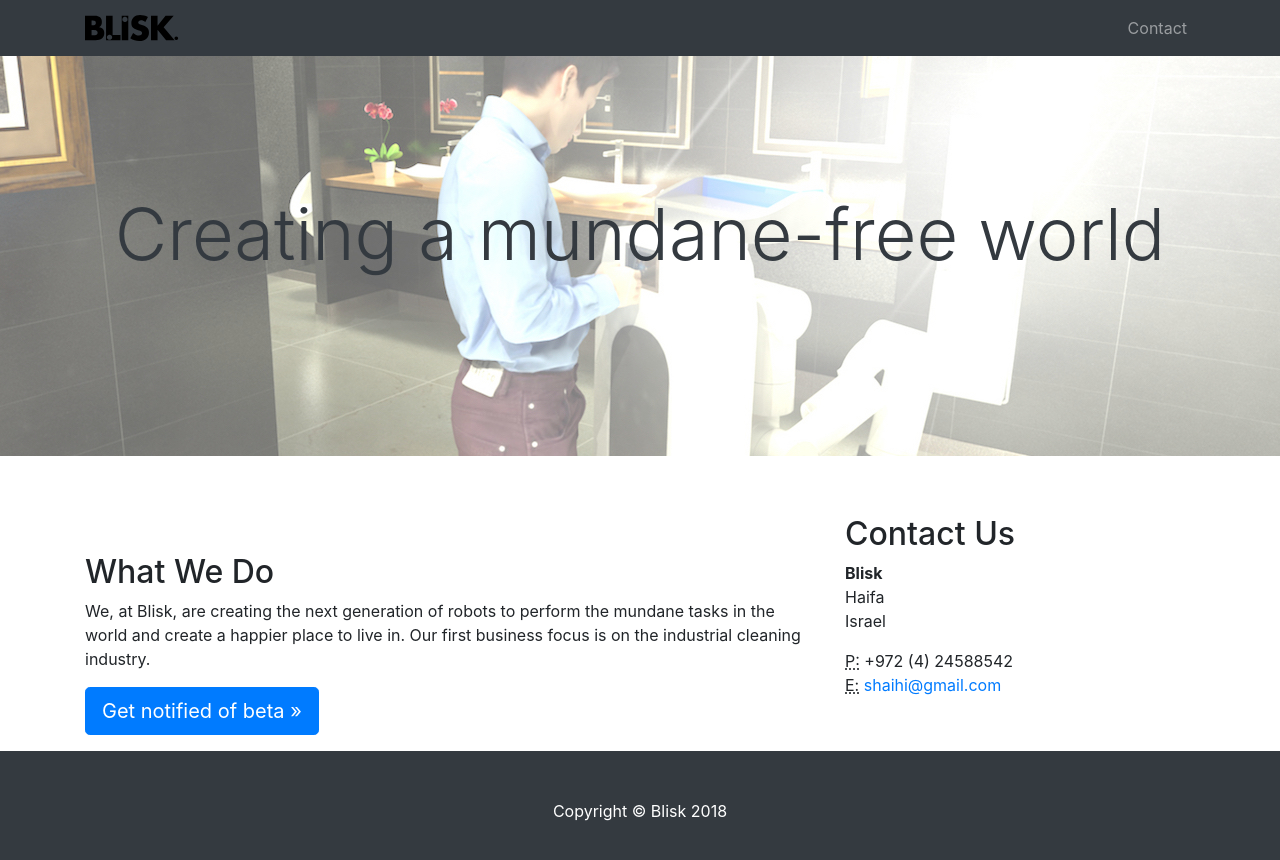
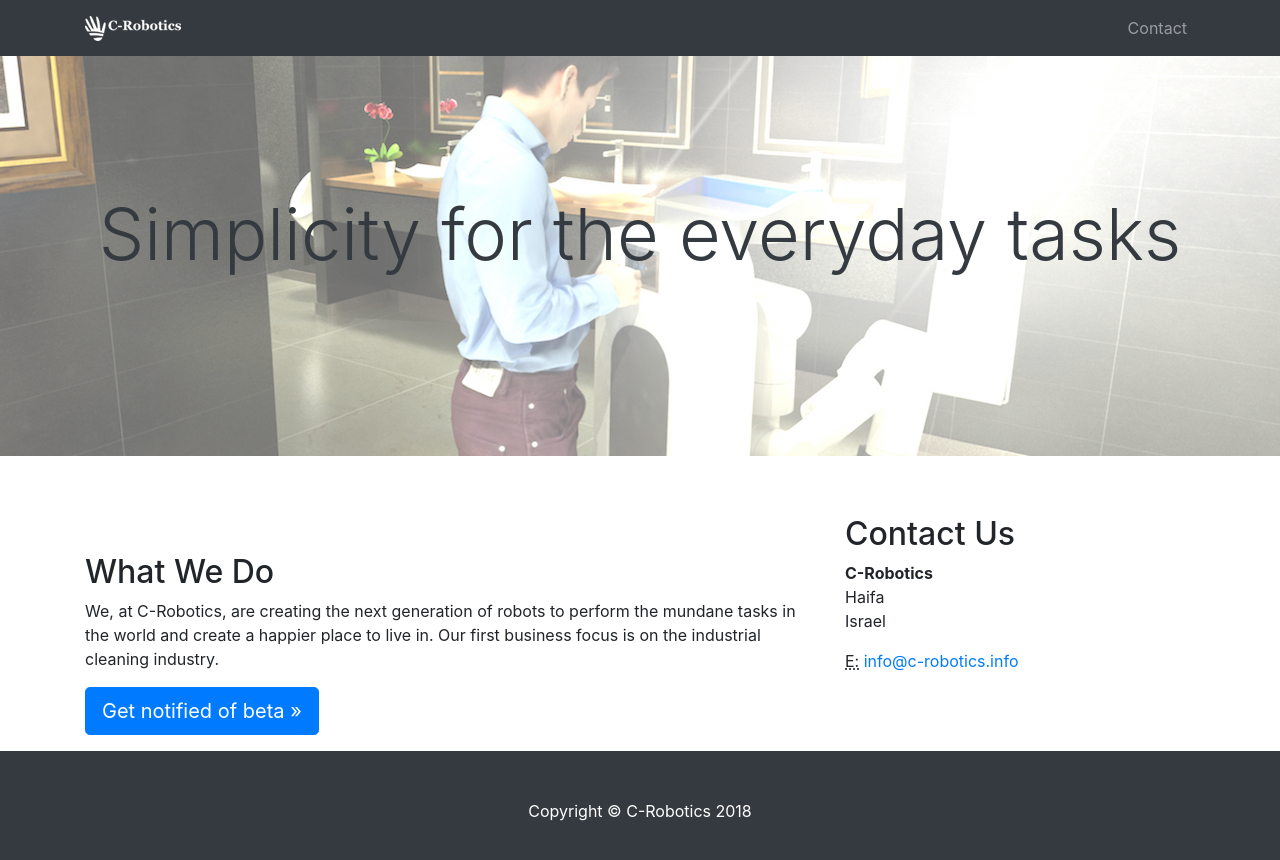
Before and after one commit to UD123/shaihi.github.io, a website: page index.html in a window 1280 px wide. Drawn offline with Linux system fonts and the light colour scheme.

Commit message:
update to live website

```diff
--- a/index.html
+++ b/index.html
@@ -23,7 +23,7 @@
     <!-- Navigation -->
     <nav class="navbar navbar-expand-lg navbar-dark bg-dark fixed-top">
       <div class="container">
-        <a class="navbar-left" href="#"><img src="images/blisk-logo_v2-small.svg"></a>
+        <a class="navbar-left" href="#"><img src="images/C-Robotics-Logo-small-white.png"></a>
         <button class="navbar-toggler" type="button" data-toggle="collapse" data-target="#navbarResponsive" aria-controls="navbarResponsive" aria-expanded="false" aria-label="Toggle navigation">
           <span class="navbar-toggler-icon"></span>
         </button>
@@ -42,7 +42,7 @@
       <div class="container">
         <div class="row">
           <div class="col-lg-12">
-            <h1 class="display-3 text-center text-dark mt-4">Creating a mundane-free world</h1>
+            <h1 class="display-3 text-center text-dark mt-4">Simplicity for the everyday tasks</h1>
           </div>
         </div>
       </div>
@@ -54,7 +54,7 @@
       <div class="row">
         <div class="col-sm-8">
           <h2 class="mt-4">What We Do</h2>
-          <p>We, at Blisk, are creating the next generation of robots to perform the mundane tasks in the world and create a happier place to live in. Our first business focus is on the industrial cleaning industry.</p>
+          <p>We, at C-Robotics, are creating the next generation of robots to perform the mundane tasks in the world and create a happier place to live in. Our first business focus is on the industrial cleaning industry.</p>
           <p></p>
           <p>
             <a class="btn btn-primary btn-lg" href="#">Get notified of beta &raquo;</a>
@@ -63,17 +63,17 @@
         <div class="col-sm-4">
           <h2 class="mt-4">Contact Us</h2>
           <address>
-            <strong>Blisk</strong>
+            <strong>C-Robotics</strong>
             <br>Haifa
             <br>Israel
             <br>
           </address>
           <address>
-            <abbr title="Phone">P:</abbr>
+            <!-- <abbr title="Phone">P:</abbr>
             +972 (4) 24588542
-            <br>
+            <br> -->
             <abbr title="Email">E:</abbr>
-            <a href="mailto:#">shaihi@gmail.com</a>
+            <a href="mailto:#">info@c-robotics.info</a>
           </address>
         </div>
       </div>
@@ -115,7 +115,7 @@
     <!-- Footer -->
     <footer class="py-5 bg-dark">
       <div class="container">
-        <p class="m-0 text-center text-white">Copyright &copy; Blisk 2018</p>
+        <p class="m-0 text-center text-white">Copyright &copy; C-Robotics 2018</p>
       </div>
       <!-- /.container -->
     </footer>
```
